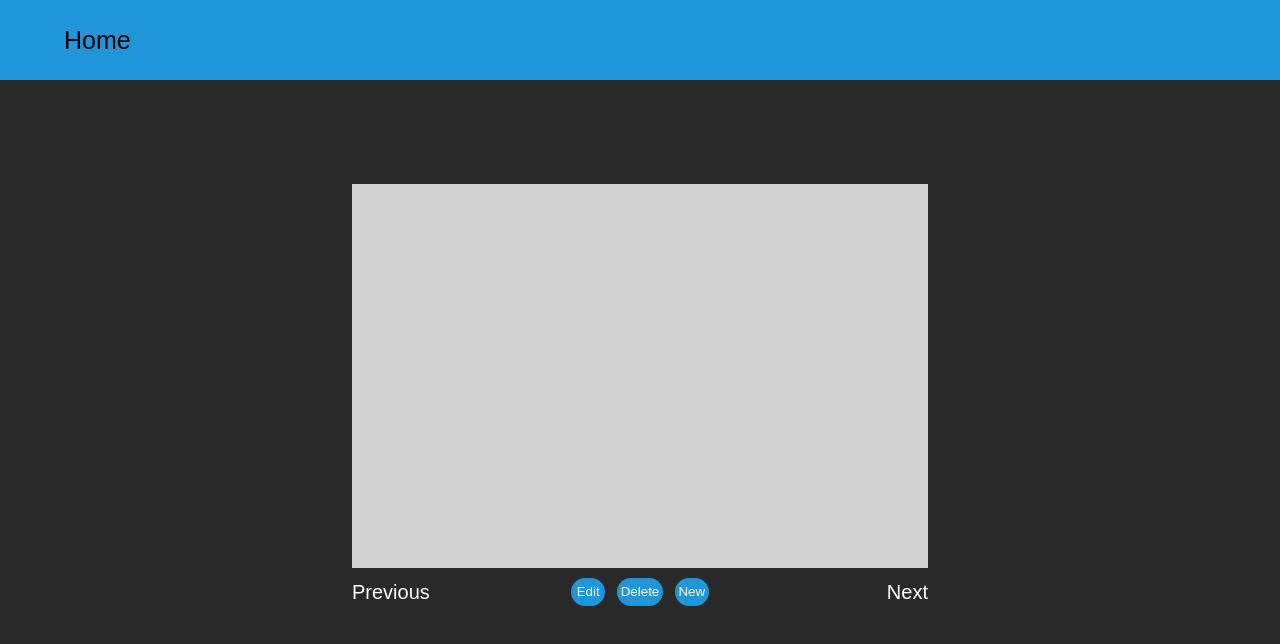
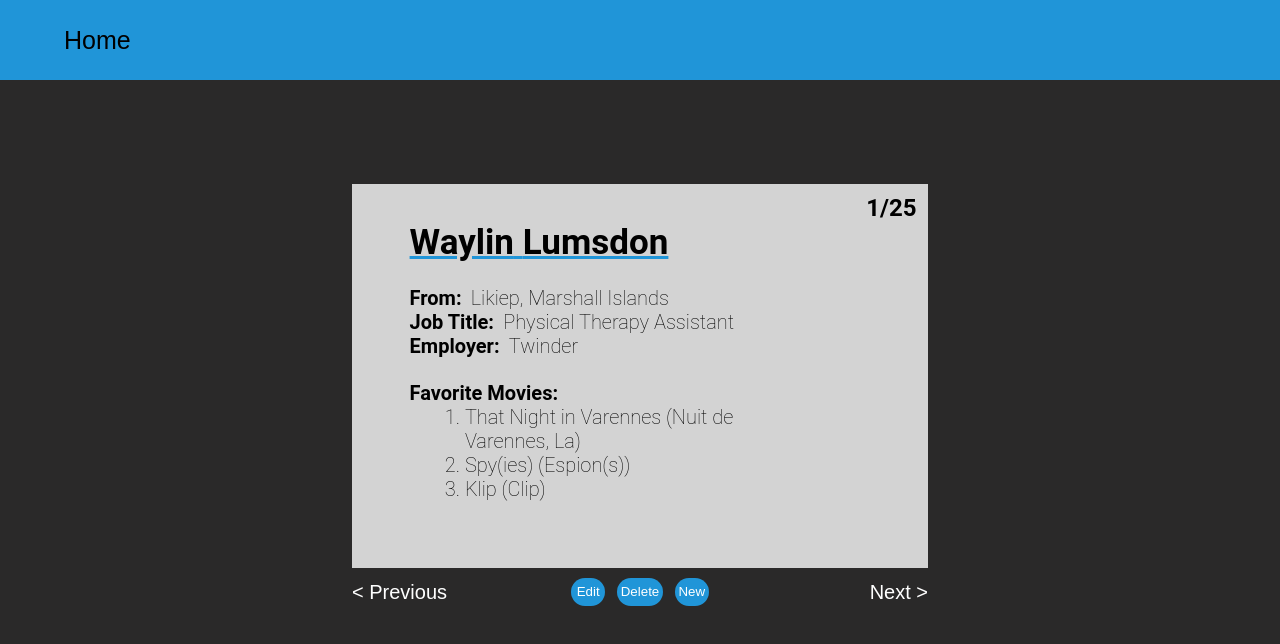
Before and after one commit to JoshGenereux/DevM-User-Directory, a React (Create React App) app: page / in a window 1280 px wide. Both pictures are taken after a click on the button "Show Users". Shown: the top 644 px of the page. Built offline with nearby package versions, Linux system fonts and the light colour scheme.

Commit message:
css done

```diff
--- a/src/App.css
+++ b/src/App.css
@@ -62,6 +62,10 @@
      height: 80%;
      width: 100%;
      background: lightgray;
+     display: flex;
+     justify-content: center;
+     align-content: center;
+     align-items: center;
  }
  .card-foot{
      width: 100%;
@@ -87,6 +91,10 @@
      height: 75%;
      border: none;
      border-radius: 15px;
+     cursor: pointer;
+ }
+ .ede-btn:hover{
+     border: white 2px solid
  }
  .delete{
      width: 20%;
@@ -98,6 +106,7 @@
      font-size: 2.5vh;
      width: 30%;
      text-align: left;
+     cursor: pointer;
  }
  .next{
      background: none;
@@ -106,4 +115,76 @@
      font-size: 2.5vh;
      width: 30%;
      text-align: right;
+     cursor: pointer;
  }
+ .previous:hover, .next:hover{
+     text-decoration: underline white;
+ }
+
+ .user-container {
+     height: 80%;
+     width: 80%;
+     display: flex;
+     flex-direction: column;
+     justify-content: right;
+     align-items: flex-start;
+ }
+
+ .user-h1{
+     font-size: 35px;
+     font-family: 'Roboto', sans-serif;
+     text-decoration: underline #2095d8;
+ }
+
+ .user-info-list{
+     margin-top: 5%;
+     width: 100%;
+ }
+
+ .user-info-li {
+     display: flex;
+     flex-direction: row;
+     gap: 2%;
+     font-family: 'Roboto', sans-serif;
+ }
+
+ .user-info-about{
+     font-weight: bolder;
+     font-family: 'Roboto', sans-serif;
+     font-size: 20px;
+ }
+
+ .user-info{
+     font-size: 20px;
+     font-weight: lighter;
+ }
+
+ .movie{
+     font-weight: bolder;
+     font-family: 'Roboto', sans-serif;
+     margin-top: 5%;
+     font-size: 20px;
+ }
+
+ .movie-list {
+     display: flex;
+     flex-direction: column;
+     justify-content: center;
+     align-items: flex-start;
+     width: 60%;
+     margin-left: 12%;
+ }
+
+ .movie-title{
+     font-family: 'Roboto', sans-serif;
+     font-size: 20px;
+     font-weight: lighter;
+ }
+
+ .number {
+     position: absolute;
+     right: 2%;
+     top: 7%;
+     font-family: 'Roboto', sans-serif;
+     font-weight: bolder;
+ }
--- a/src/App.js
+++ b/src/App.js
@@ -1,13 +1,26 @@
 import './App.css';
 import Card from "./Card";
-import {useState} from "react";
+import {useEffect, useState} from "react";
+import data from './data.js';
 
 function App() {
   const [card, setCard] = useState(false);
+  const [users, setUsers] = useState([])
+  const [count, setCount] = useState(0)
+
+  console.log(`app count = ${count}`)
 
   const handleClick=()=>{
     setCard(!card)
   }
+
+  const getData = ()=>{
+    setUsers(data)
+  }
+
+  useEffect(() =>{
+    getData();
+  },[])
 
   return (
     <div className="App">
@@ -19,7 +32,11 @@ function App() {
       <button
         onClick={handleClick}
         className='show-btn'>Show Users</button>
-      {card === true ? <Card/> : null}
+      {card === true ?
+        <Card
+          count={count} setCount={setCount}
+          users={users} setUsers={setUsers}/>
+        : null}
     </div>
   );
 }
--- a/src/Card.js
+++ b/src/Card.js
@@ -1,21 +1,41 @@
 import React from "react";
+import User from './User';
 
-const Card = ({card, setCard}) =>{
+const Card = ({users, setUsers, count, setCount}) =>{
 
+  const handleNext= ()=>{
+    if(count < 25){
+      setCount(count++)
+    }
+  }
+
+  const handlePrev=()=>{
+    console.log('prev')
+    console.log(count)
+    if(count >= 0){
+      setCount(count--);
+    }
+  }
 
   return (
     <div className='card'>
       <section className='card-sect'>
-
+        <User
+          count={count} setCount={setCount}
+          users={users} setUser={setUsers}/>
       </section>
       <footer className='card-foot'>
-        <button className='previous'>Previous</button>
+        <button
+          onClick={handlePrev}
+          className='previous'>&#60; Previous</button>
         <div className='ede'>
           <button className='ede-btn'>Edit</button>
           <button className='ede-btn delete'>Delete</button>
           <button className='ede-btn'>New</button>
         </div>
-        <button className='next'>Next</button>
+        <button
+          onClick={handleNext}
+          className='next'>Next &#62;</button>
       </footer>
     </div>
   )
--- /dev/null
+++ b/src/User.js
@@ -0,0 +1,37 @@
+import React, {useEffect} from "react";
+import data from './data';
+
+
+const User = ({users, count}) =>{
+
+
+
+  return(
+    <div className='user-container'>
+      <h1 className='number'>{users[count].id}/{users.length}</h1>
+      <h1 className='user-h1'>{users[count].name.first} {users[count].name.last}</h1>
+      <ul className='user-info-list'>
+        <li className='user-info-li'>
+          <p className='user-info-about'>From:</p>
+          <p className='user-info'>{users[count].city}, {users[count].country}</p>
+        </li>
+        <li className='user-info-li'>
+          <p className='user-info-about'>Job Title:</p>
+          <p className='user-info'>{users[count].title}</p>
+        </li>
+        <li className='user-info-li'>
+          <p className='user-info-about'>Employer:</p>
+          <p className='user-info'>{users[count].employer}</p>
+        </li>
+      </ul>
+      <p className='movie'>Favorite Movies:</p>
+      <ol className='movie-list'>
+        <li className='movie-title'>{users[count].favoriteMovies[0]}</li>
+        <li className='movie-title'>{users[count].favoriteMovies[1]}</li>
+        <li className='movie-title'>{users[count].favoriteMovies[2]}</li>
+      </ol>
+    </div>
+  )
+}
+
+export default User;
```
Also changed, not shown: src/data.js (renamed from data.js).
